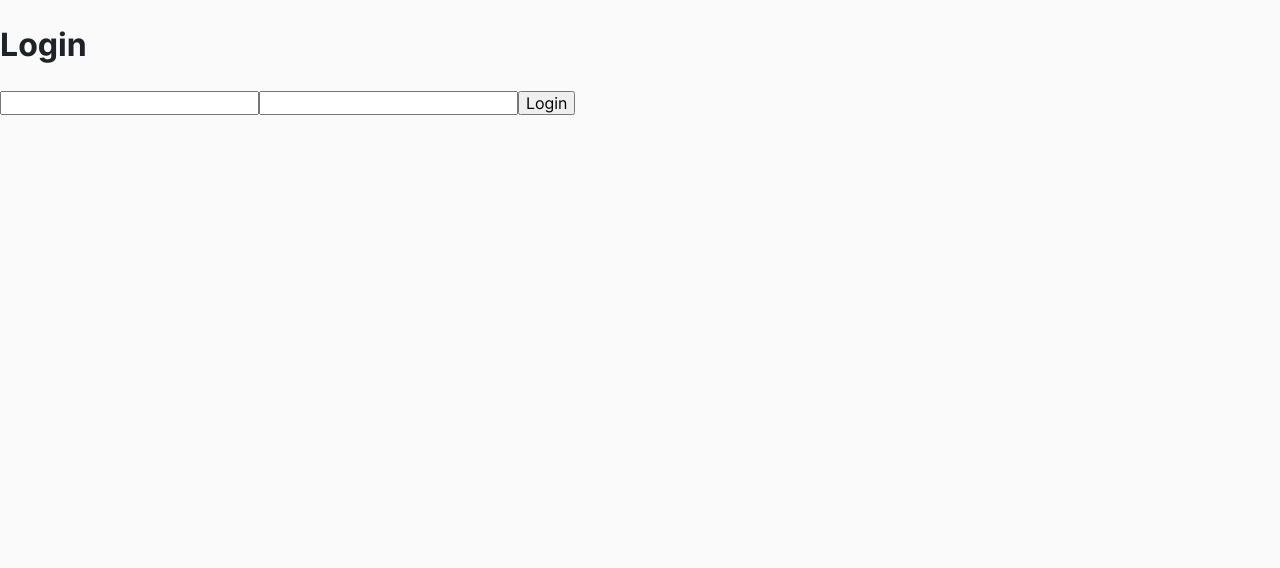
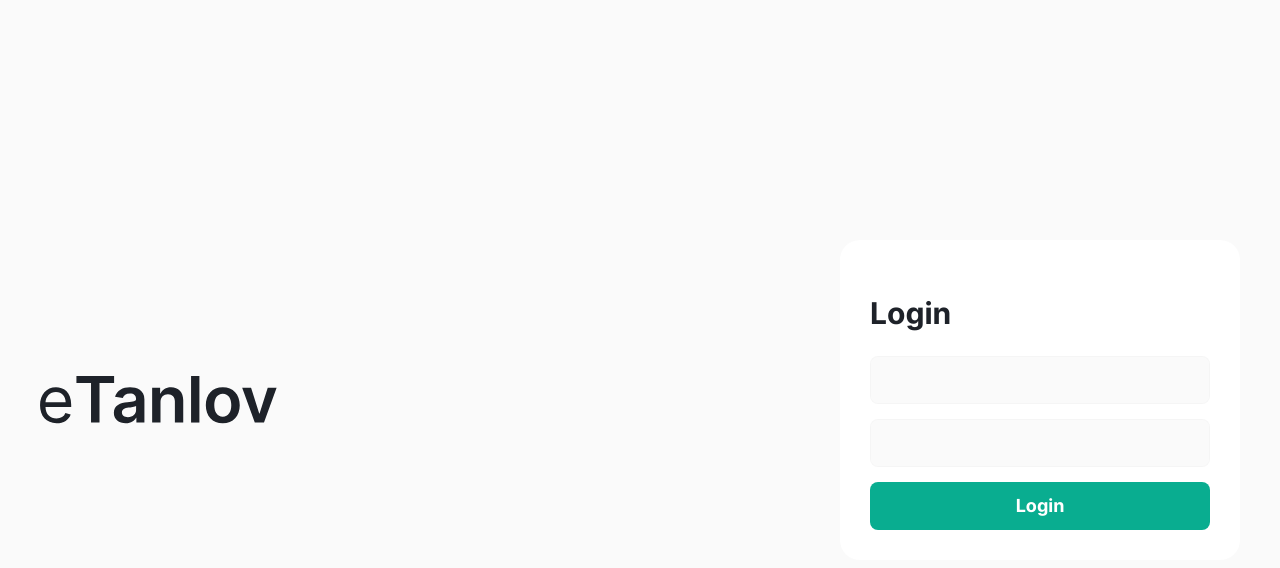
Before and after one commit to aibrohim/etanlov, a React (Create React App) app: page /login in a window 1280 px wide. Shown: the top 568 px of the page. Built offline with nearby package versions, Linux system fonts and the light colour scheme.

Commit message:
designed login

```diff
--- /dev/null
+++ b/src/assets/scss/blocks/_auth.scss
@@ -0,0 +1,30 @@
+.auth {
+  display: flex;
+  align-items: center;
+  justify-content: space-between;
+  padding: 30px 0;
+  min-height: 100vh;
+}
+
+.auth__logo {
+  width: 250px;
+}
+
+.auth__content {
+  background-color: #fff;
+  width: 400px;
+  padding: 30px;
+  border-radius: 20px;
+}
+
+.auth__title {
+  font-size: 30px;
+}
+
+.auth__field {
+  margin-bottom: 15px;
+}
+
+.auth__submit {
+  width: 100%;
+}
--- a/src/assets/scss/blocks/_blocks.scss
+++ b/src/assets/scss/blocks/_blocks.scss
@@ -9,3 +9,4 @@
 @import "choose-winner";
 @import "users";
 @import "winners";
+@import "auth";
--- a/src/screens/Login/Login.js
+++ b/src/screens/Login/Login.js
@@ -2,6 +2,8 @@ import { useState } from "react";
 import { useHistory } from "react-router-dom";
 import useToken from "../../hooks/useToken";
 import { client } from "../../utils/api-client";
+
+import Logo from "../../assets/img/logo.svg";
 
 const Login = () => {
   const [setToken] = useToken(true);
@@ -10,27 +12,47 @@ const Login = () => {
   const [phoneNumber, setPhoneNumber] = useState("");
   const [password, setPassword] = useState("");
 
+  const [isLogging, setLogging] = useState(false);
+  const [loginError, setLoginError] = useState("");
+
   const handleFormSubmit = (evt) => {
     evt.preventDefault();
+
+    if (phoneNumber.trim() && password.trim()) {
+      setLoginError("");
+      setLogging(true);
       client(`admin/login`, {
         data: {
-        phoneNumber,
-        password
+          phoneNumber: phoneNumber.trim(),
+          password: password.trim()
         }
-    }).then((data) => {
+      })
+        .then((data) => {
+          setLogging(false);
           setToken(data.token);
           history.push("/");
+        })
+        .catch((error) => {
+          setLogging(false);
+          setLoginError(error.message);
         });
+    }
   };
 
   return (
     <>
-      <h1>Login</h1>
+      <div className="auth container">
+        <img className="auth__logo" src={Logo} alt="" />
+        <div className="auth__content">
+          <h1 className="auth__title">Login</h1>
           <form onSubmit={handleFormSubmit} action="#" method="post">
-        <input value={phoneNumber} onChange={evt => setPhoneNumber(evt.target.value)} type="text" />
-        <input value={password} onChange={evt => setPassword(evt.target.value)} type="password" />
-        <button type="submit">Login</button>
+            <input className="auth__field field" value={phoneNumber} onChange={evt => setPhoneNumber(evt.target.value)} type="text" />
+            <input className="auth__field field" value={password} onChange={evt => setPassword(evt.target.value)} type="password" />
+            <button disabled={isLogging} className="auth__submit submit-btn" type="submit">{isLogging ? "Logging in..." : "Login"}</button>
+            {loginError && <p style={{color: "red"}}>{loginError}</p>}
           </form>
+        </div>
+      </div>
     </>
   );
 };
```
Also changed, not shown: 1 other file (tests, documents, lock files or other folders). Lines whose indentation alone changed are shown as unchanged.
